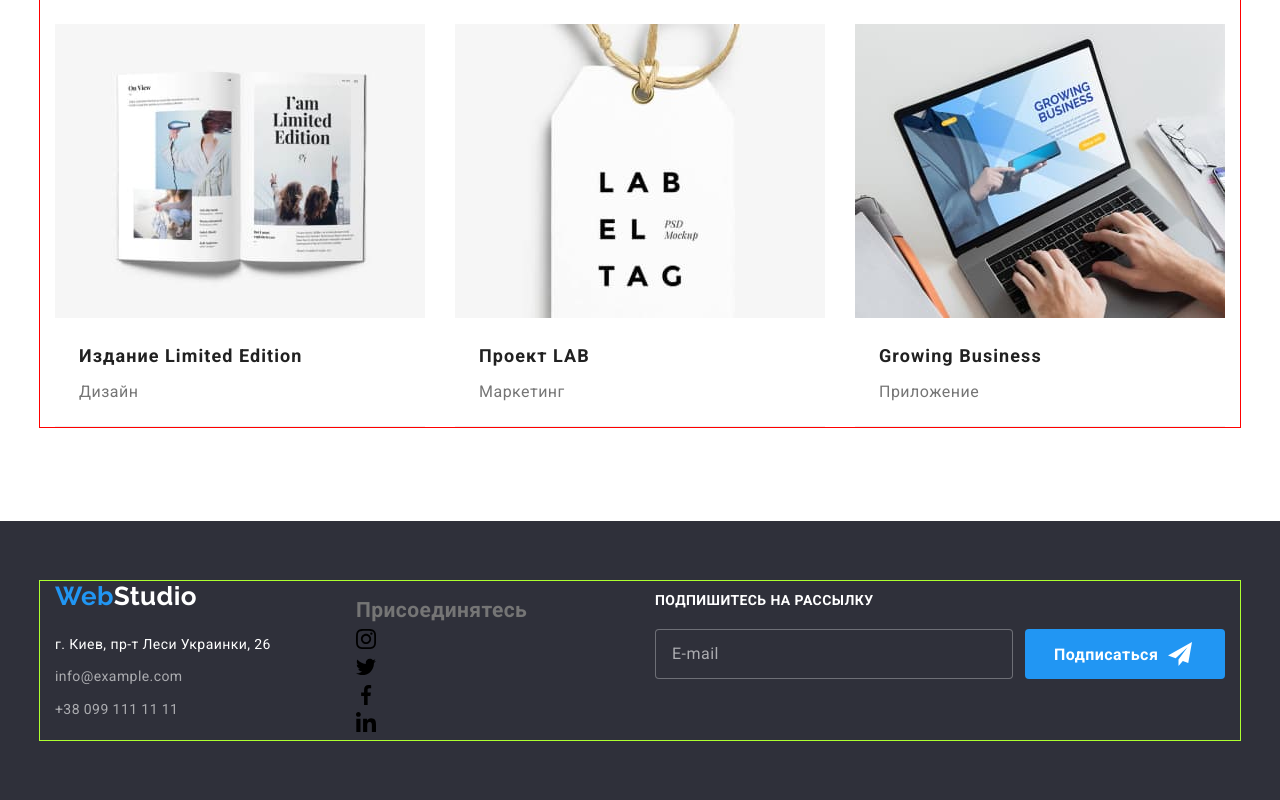
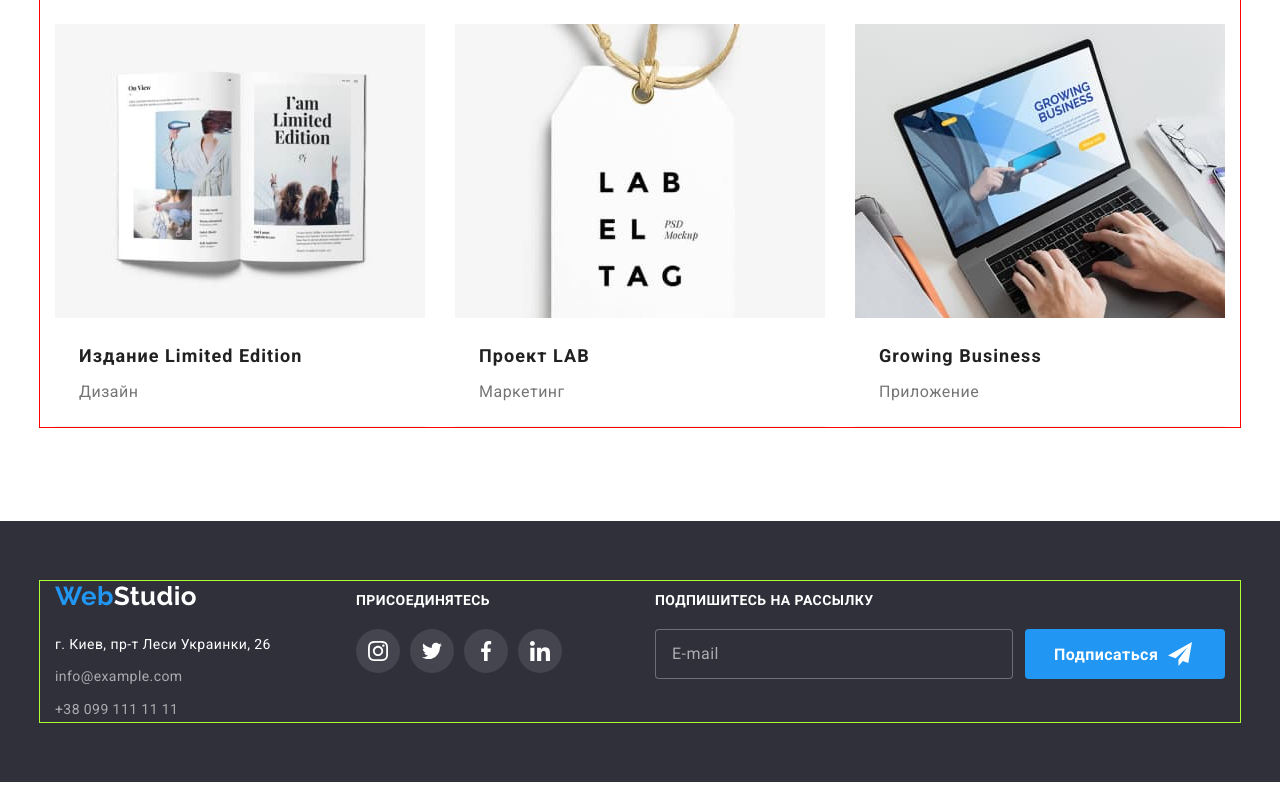
Before and after one commit to DmitriyKorshunov/goit-markup-hw-07, a plain HTML site: page portfolio.html in a window 1280 px wide. Shown: the part 1111-1911 px from the top of the page. Drawn offline with nearby package versions, Linux system fonts and the light colour scheme.

Commit message:
Перенесены классы соц сетей на страницу портфолио

```diff
--- a/portfolio.html
+++ b/portfolio.html
@@ -321,31 +321,31 @@
           </address>
         </div>
         <div class="footer-soc">
-          <h2 class="footer-soc-title">Присоединятесь</h2>
-          <ul class="footer-soc-list list">
-            <li class="footer-soc-item">
-              <a href="" class="footer-soc-link">
+          <h2 class="footer-soc__title">Присоединятесь</h2>
+          <ul class="socials list">
+            <li class="socials__item">
+              <a href="" class="socials__link socials__link--color">
                 <svg width="20" height="20">
                   <use href="./img/icons.svg#instagram"></use>
                 </svg>
               </a>
             </li>
-            <li class="footer-soc-item">
-              <a href="" class="footer-soc-link">
+            <li class="socials__item">
+              <a href="" class="socials__link socials__link--color">
                 <svg width="20" height="20">
                   <use href="./img/icons.svg#twitter"></use>
                 </svg>
               </a>
             </li>
-            <li class="footer-soc-item">
-              <a href="" class="footer-soc-link">
+            <li class="socials__item">
+              <a href="" class="socials__link socials__link--color">
                 <svg width="20" height="20">
                   <use href="./img/icons.svg#facebook"></use>
                 </svg>
               </a>
             </li>
-            <li class="footer-soc-item">
-              <a href="" class="footer-soc-link">
+            <li class="socials__item">
+              <a href="" class="socials__link socials__link--color">
                 <svg width="20" height="20">
                   <use href="./img/icons.svg#linkedin"></use>
                 </svg>
--- a/styles/styles.css
+++ b/styles/styles.css
@@ -764,7 +764,7 @@ img {
 
 .socials__link--color {
   background-color: rgba(255, 255, 255, 0.1);
-  fill: #ffffff;
+  fill: var(--background-primary-color);
 
   transition: background-color 250ms var(--timing-function);
 }
```
